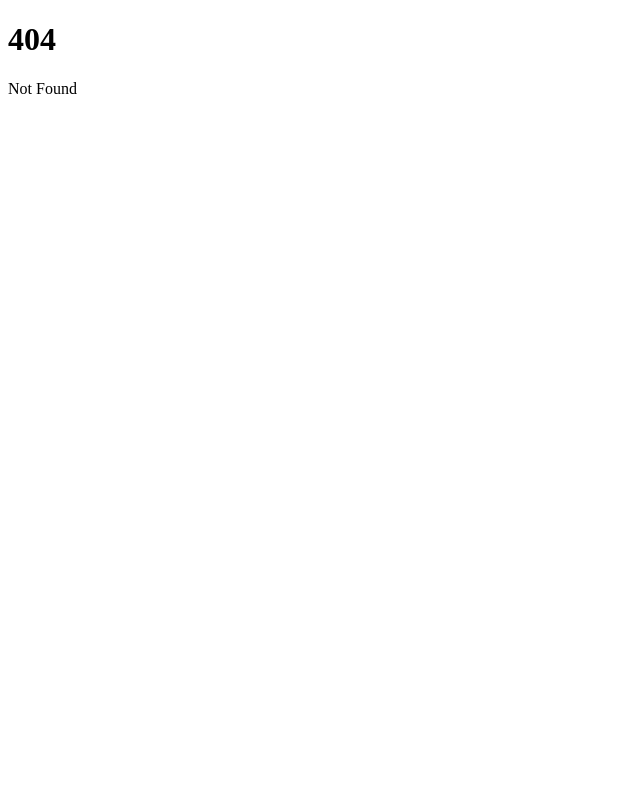
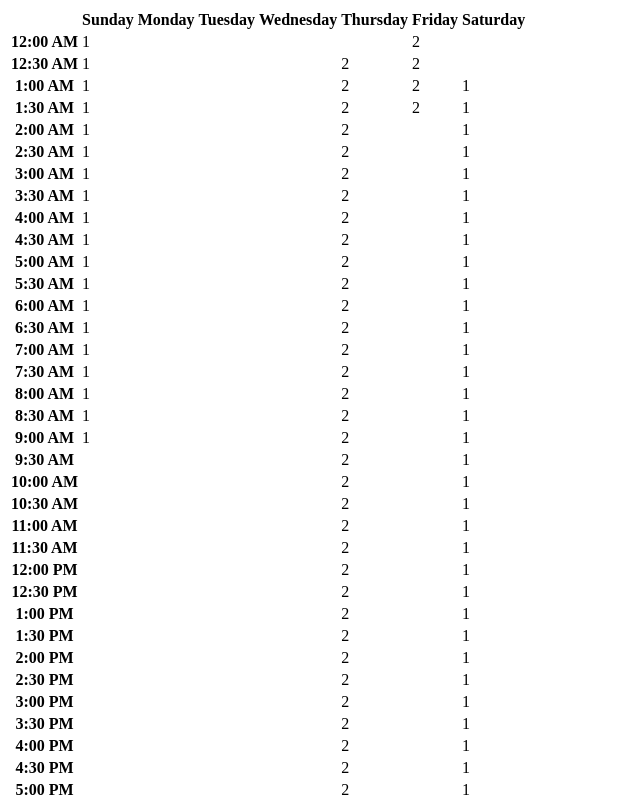
Before and after one commit to solannoyed/availability, a SvelteKit app: page /1 in a window 1280 px wide. Before the commit this address had no page. Shown: the top 800 px of the page, without its empty margins (0-640 px from the left). Built offline with nearby package versions, Linux system fonts and the light colour scheme.

Commit message:
Add initial functionality

```diff
--- /dev/null
+++ b/src/routes/[documentId]/+page.svelte
@@ -0,0 +1,110 @@
+<script lang="ts">
+	import {
+		endOfWeek,
+		startOfWeek,
+		type Interval,
+		eachMinuteOfInterval,
+		eachDayOfInterval,
+		endOfDay,
+		addDays,
+		addMinutes,
+		addHours,
+		getDay,
+		areIntervalsOverlapping,
+		addWeeks,
+		differenceInCalendarWeeks
+	} from 'date-fns';
+
+	let duration = 30;
+
+	const dayFormatter = new Intl.DateTimeFormat(undefined, { weekday: 'long' });
+	const timeFormatter = new Intl.DateTimeFormat(undefined, { timeStyle: 'short' });
+
+	const now = new Date();
+	const week: Interval = {
+		start: startOfWeek(now),
+		end: endOfWeek(now)
+	};
+	const day: Interval = {
+		start: week.start,
+		end: endOfDay(week.start)
+	};
+
+	type Availability = {
+		interval: Interval;
+		availability: number; // 0 (unavailable) / 1 (invonvenient) / 2 (preferred) / 3 (ideal)
+	};
+	const events: Availability[] = [
+		{
+			interval: {
+				start: new Date(Date.UTC(2024, 0, 27, 1, 15)),
+				end: new Date(Date.UTC(2024, 0, 28, 9, 30))
+			},
+			availability: 1
+		},
+		{
+			interval: {
+				start: new Date(Date.UTC(2024, 0, 18, 0, 45)),
+				end: new Date(Date.UTC(2024, 0, 19, 1, 45))
+			},
+			availability: 2
+		}
+	];
+
+	for (const event of events) {
+		event.interval.start = addWeeks(
+			event.interval.start,
+			differenceInCalendarWeeks(now, event.interval.start)
+		);
+		event.interval.end = addWeeks(
+			event.interval.end,
+			differenceInCalendarWeeks(now, event.interval.end)
+		);
+		if (getDay(event.interval.start) <= getDay(event.interval.end)) continue;
+		events.push({
+			interval: {
+				start: week.start,
+				end: event.interval.end
+			},
+			availability: event.availability
+		});
+		event.interval.end = week.end as Date;
+	}
+
+	function getAvailability(day: number, hour: number, minute: number): string {
+		const date = addMinutes(addHours(addDays(week.start as Date, day), hour), minute);
+		const interval: Interval = {
+			start: date,
+			end: addMinutes(date, duration)
+		};
+		for (const event of events) {
+			if (areIntervalsOverlapping(interval, event.interval)) return `${event.availability}`;
+		}
+		return '';
+	}
+</script>
+
+<!-- <select bind:value={duration}>
+	{#each [15, 30] as duration}
+		<option>{duration}</option>
+	{/each}
+</select> -->
+
+<table>
+	<thead>
+		<th></th>
+		{#each eachDayOfInterval(week) as day}
+			<th>{dayFormatter.format(day)}</th>
+		{/each}
+	</thead>
+	<tbody>
+		{#each eachMinuteOfInterval(day, { step: duration }) as time}
+			<tr>
+				<th>{timeFormatter.format(time)}</th>
+				{#each eachDayOfInterval(week) as day}
+					<td>{getAvailability(day.getDay(), time.getHours(), time.getMinutes())}</td>
+				{/each}
+			</tr>
+		{/each}
+	</tbody>
+</table>
```
